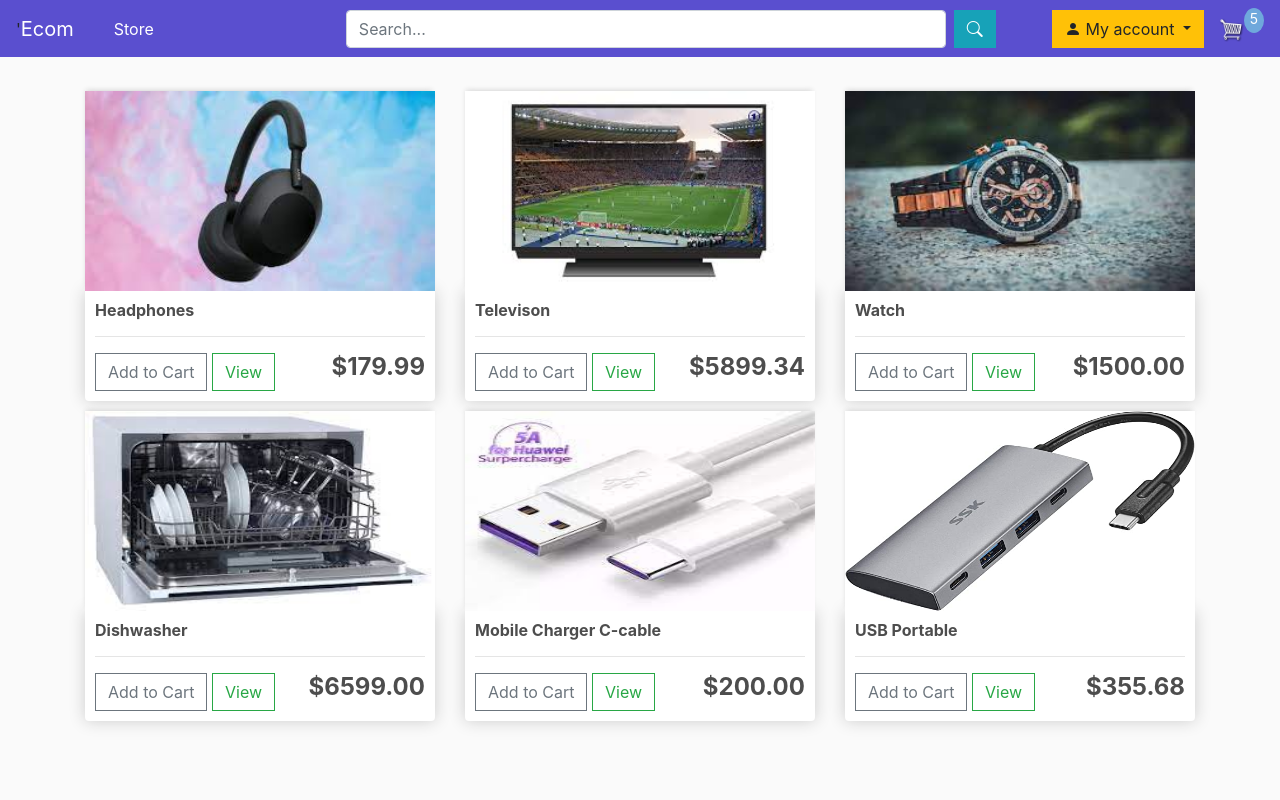
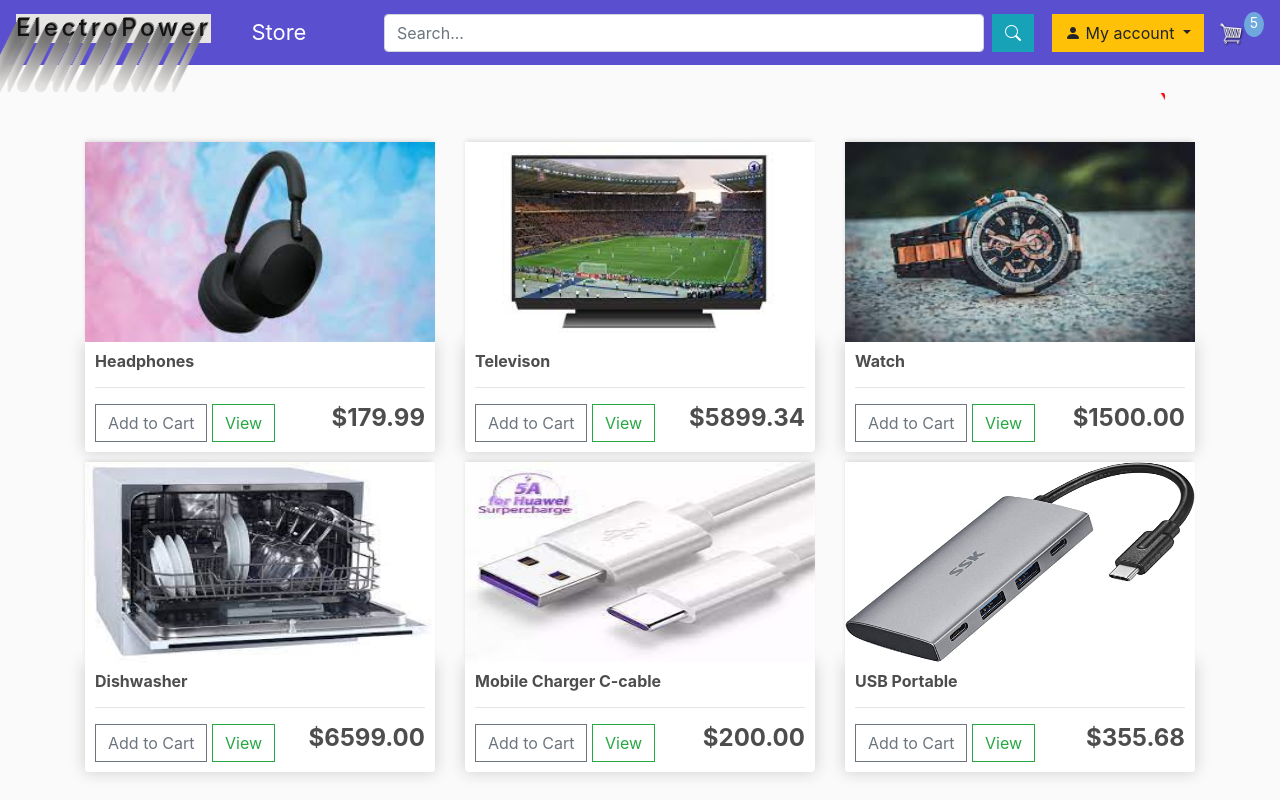
Before and after one commit to sgayathrii/Ecommerce_electronic_website, a Django app: page / in a window 1280 px wide. Run offline with Django 3.2, Linux system fonts and the light colour scheme; a user stored in the database is signed in; data comes from the database, SQL or seed files in the repository; both versions use the stored data as it was after the commit; some libraries are stand-ins or nearby versions.

Commit message:
Check for SuperUser and decorated Frontpage

```diff
--- a/ElectronicWebsite/static/css/main.css
+++ b/ElectronicWebsite/static/css/main.css
@@ -97,3 +97,55 @@
 .hidden{
 	display: none!important;
 }
+
+
+
+.caps{
+	font-size:50px;
+	text-align: center;
+	text-transform: uppercase;
+	text-rendering: optimizeLegibility;
+}
+
+.retroshadow {
+    color: #b2728b;
+    text-shadow:
+      4px 4px 6px #b2728b,
+	  7px 7px 6px rgba(0, 0, 0, 0.2);
+}
+
+.elegantshadow {
+    color: #131313;
+    background-color: #e7e5e4;
+    letter-spacing: .15em;
+    text-shadow:
+      1px -1px 0 #767676,
+      -1px 2px 1px #737272,
+      -2px 4px 1px #767474,
+      -3px 6px 1px #787777,
+      -4px 8px 1px #7b7a7a,
+      -5px 10px 1px #7f7d7d,
+      -6px 12px 1px #828181,
+      -7px 14px 1px #868585,
+      -8px 16px 1px #8b8a89,
+      -9px 18px 1px #8f8e8d,
+      -10px 20px 1px #949392,
+      -11px 22px 1px #999897,
+      -12px 24px 1px #9e9c9c,
+      -13px 26px 1px #a3a1a1,
+      -14px 28px 1px #a8a6a6,
+      -15px 30px 1px #adabab,
+      -16px 32px 1px #b2b1b0,
+      -17px 34px 1px #b7b6b5,
+      -18px 36px 1px #bcbbba,
+      -19px 38px 1px #c1bfbf,
+      -20px 40px 1px #c6c4c4,
+      -21px 42px 1px #cbc9c8,
+      -22px 44px 1px #cfcdcd,
+      -23px 46px 1px #d4d2d1,
+      -24px 48px 1px #d8d6d5,
+      -25px 50px 1px #dbdad9,
+      -26px 52px 1px #dfdddc,
+      -27px 54px 1px #e2e0df,
+      -28px 56px 1px #e4e3e2;
+  }
--- a/ElectronicWebsite/store/models.py
+++ b/ElectronicWebsite/store/models.py
@@ -21,6 +21,8 @@
 
     def __str__(self):
         return self.name
+
+
     #Changes by Gayathri Dated: 16/11/2022
     @property
     def imageURL(self):
--- a/ElectronicWebsite/store/templates/store/Main.html
+++ b/ElectronicWebsite/store/templates/store/Main.html
@@ -18,6 +18,8 @@
     <!-- Bootstrap Font Icon CSS -->
 
     <link rel="stylesheet" href="https://cdn.jsdelivr.net/npm/bootstrap-icons@1.9.1/font/bootstrap-icons.css">
+
+    <link rel="stylesheet" href="https://cdnjs.cloudflare.com/ajax/libs/font-awesome/4.7.0/css/font-awesome.min.css">
 
     <link rel="stylesheet" type="text/css" href="{% static 'css/main.css' %}" />
     <script type="text/javascript">
@@ -71,10 +73,11 @@
       }
       console.log("Cart:", cart);
     </script>
+
   </head>
   <body>
-    <nav class="navbar navbar-expand-lg navbar-dark bg-dark">'
-      <a class="navbar-brand" href="{% url 'store' %}">Ecom</a>
+    <nav class="navbar navbar-expand-lg navbar-dark bg-dark">
+      <a class="navbar-brand" href="{% url 'store' %}"><h4 class="elegantshadow">ElectroPower</h4></a>
         <button
           class="navbar-toggler"
           type="button"
@@ -88,7 +91,7 @@
         </button>
       <div class="collapse navbar-collapse justify-content-between" id="navbarSupportedContent">
         <ul class="navbar-nav mr-auto">
-          <li class="nav-item active">
+          <li class="nav-item active" style="font-size:22px">
             <a class="nav-link px-lg-4" href="{% url 'store' %}"
               >Store<span class="sr-only">(current)</span></a>
           </li>
--- a/ElectronicWebsite/store/templates/store/Store.html
+++ b/ElectronicWebsite/store/templates/store/Store.html
@@ -2,6 +2,27 @@
 {% load static %}
 {% block content %}
      {# Changes by Gayathri Dated:16/11/2022 #}
+	<div class="container-fluid">
+		<div class="container">
+				{% if user.is_authenticated %}
+					{% if user.is_superuser %}
+					    <div class="siteheading">
+							<marquee direction="left"><h4 style="color:red;">You are a superuser. Login with different user</h4></marquee>
+						</div>
+					{% else %}
+
+							<marquee direction="left"><h6 class="caps retroshadow" style="color:#5A4FCF;">Welcome to ElectroPower Electronic Site!!</h6></marquee>
+
+					{% endif %}
+				{% else %}
+
+					<marquee direction="left"><h6 class="caps retroshadow" style="color:#5A4FCF;">Welcome to ElectroPower Electronic Site!!</h6></marquee>
+
+				{% endif %}
+			</div>
+
+	</div>
+
 	<div class="row">
 		{% for product in products %}
 		<div class="col-lg-4">
@@ -11,7 +32,7 @@
 				<hr>
 
 				<button data-product="{{product.id}}" data-action="add" class="btn btn-outline-secondary add-btn update-cart">Add to Cart</button>
-				<a class="btn btn-outline-success" href="#">View</a>
+				<a class="btn btn-outline-success" href=" ">View</a>
 				<h4 style="display: inline-block; float: right"><strong>${{product.price|floatformat:2}}</strong></h4>
 
 			</div>
--- a/ElectronicWebsite/store/urls.py
+++ b/ElectronicWebsite/store/urls.py
@@ -17,6 +17,6 @@
     url(r'^register/$', views.registerPage, name='register'),
     url(r'^logout/$', views.logoutUser, name='logout'),
     url(r'^reset_password/$', auth_views.PasswordResetView.as_view(template_name="store/password_reset.html"), name="reset_password"),
+    url(r'^search/$', views.searchResultView, name='search_result'),
 
-    url(r'^search/$', views.searchResultView, name='search_result'),
 ]
```
Also changed, not shown: ElectronicWebsite/store/templates/store/Register.html (+6 -6 lines), ElectronicWebsite/store/views.py (+5 -3 lines), ElectronicWebsite/db.sqlite3.
